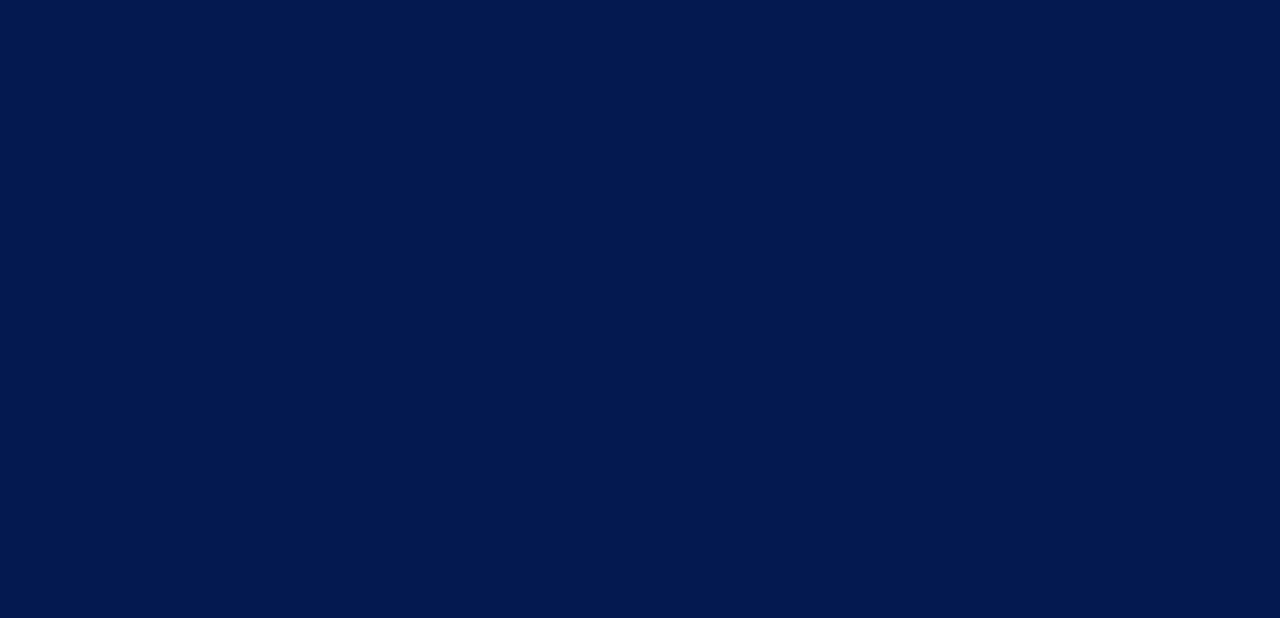
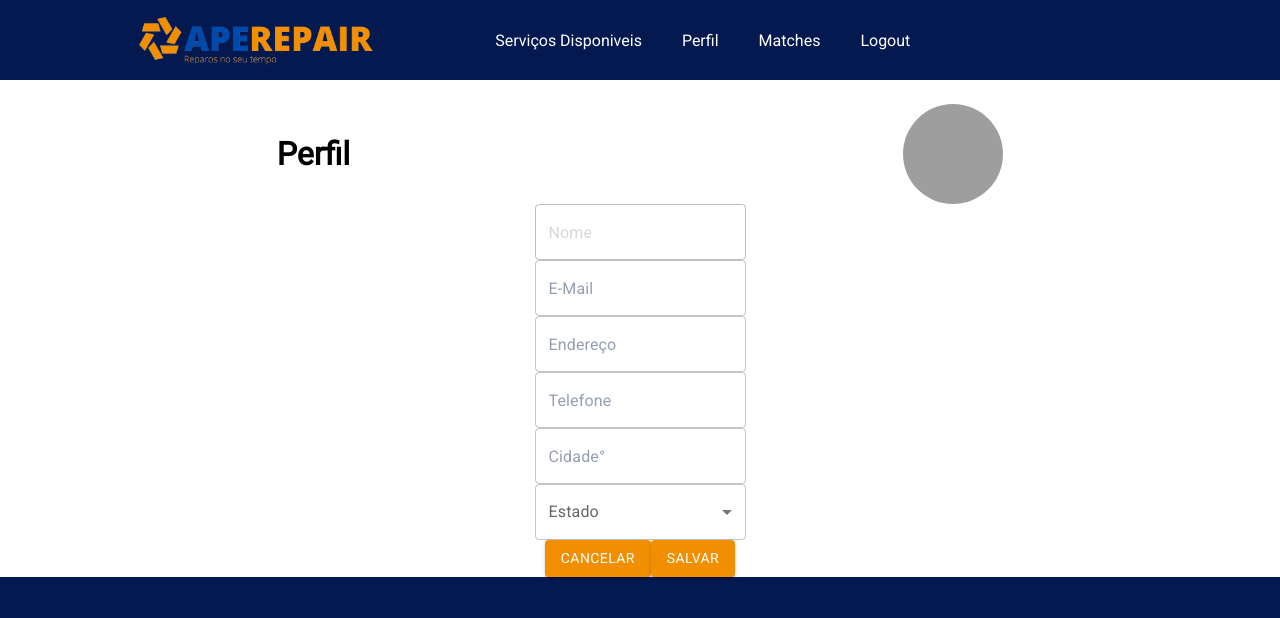
Before and after one commit to Ape-Repair/AR-FrontEnd, a React (Create React App) app: page /perfil-prestador in a window 1280 px wide. Before the commit this address had no page. Shown: the top 618 px of the page. Built offline with nearby package versions, Linux system fonts and the light colour scheme; grey boxes are pictures that could not be loaded.

Commit message:
Tela perfil inicial

```diff
--- a/src/components/navbarCliente/index.jsx
+++ b/src/components/navbarCliente/index.jsx
@@ -18,7 +18,7 @@ function NavBarCliente() {
                         <li onClick={() => navigate("/servico-cliente")}>
                             <p>Novo Serviço</p>
                         </li>
-                        <li>
+                        <li onClick={() => navigate("/perfil-cliente")}>
                             <p>Perfil</p>
                         </li>
                         <li onClick={() => navigate("/historico")}>
--- a/src/components/navbarPrestador/index.jsx
+++ b/src/components/navbarPrestador/index.jsx
@@ -18,7 +18,7 @@ function NavBarPrestador() {
                         <li onClick={() => navigate("/servico-disponivel")}>
                             <p>Serviços Disponiveis</p>
                         </li>
-                        <li>
+                        <li onClick={() => navigate("/perfil-prestador")}>
                             <p>Perfil</p>
                         </li>
                         <li onClick={() => navigate("/historico")}>
--- a/src/components/perfil/index.jsx
+++ b/src/components/perfil/index.jsx
@@ -2,17 +2,106 @@ import React from "react";
 import "./style.css"
 
 import TextField from "@mui/material/TextField";
+import MenuItem from "@mui/material/MenuItem";
+import Button from '@mui/material/Button';
 
 function Perfil() {
     return (
         <>
-            <div>
-                <h1>Perfil</h1>
-                <h1>Residência</h1>
-                <TextField
-                    sx={{ input: { "::placeholder": { color: "#051951" } } }}
+            <div className="separacao"></div>
+            <div className="perfil">
+                <div className="fotoPerfil">
+                    <h1>Perfil</h1>
+                    <img className="imgIconP" src="https://cea.vtexassets.com/arquivos/ids/39468553/Sacola-Ecobag-Bob-Esponja-e-Patrick-de-Lona-Verde-9992511-Verde_2.jpg?v=637578106438700000" alt="" />
+                </div>
+                <div className="perfilForm">
 
-                />
+
+                    <TextField
+                        sx={{ input: { "::placeholder": { color: "#051951" } } }}
+                        placeholder="Nome"
+                        // value={name}
+                        // onChange={(e) => [setName(e.target.value), setError("")]}
+                        disabled
+                    />
+                    <TextField
+                        sx={{ input: { "::placeholder": { color: "#051951" } } }}
+                        placeholder="E-Mail"
+                    // value={email}
+                    // onChange={(e) => [setEmail(e.target.value), setError("")]}
+                    />
+                    <TextField
+                        sx={{ input: { "::placeholder": { color: "#051951" } } }}
+                        placeholder="Endereço"
+                    // value={endereço}
+                    // onChange={(e) => [setEndereço(e.target.value), setError("")]}
+                    />
+                    <TextField
+                        sx={{ input: { "::placeholder": { color: "#051951" } } }}
+                        placeholder="Telefone"
+                    // value={telefone}
+                    // onChange={(e) => [setTelefone(e.target.value), setError("")]}
+                    />
+                    <div className=""></div>
+                    <TextField
+                        sx={{ input: { "::placeholder": { color: "#051951" } } }}
+                        placeholder="Cidade°"
+                        id="numero"
+                    // value={city}
+                    // onChange={(e) => [setCity(e.target.value), setError("")]}
+                    />
+                    <TextField
+                        sx={{
+                            input: {
+                                "::placeholder": {
+                                    color: "#051951",
+                                    display: "flex",
+                                    flexDirection: "column",
+                                },
+                            },
+                        }}
+                        fullWidth
+                        select
+                        // value={uf}
+                        // onChange={(e) => [setUf(e.target.value), setError("")]}
+                        label="Estado"
+                    >
+                        <MenuItem value="AC">Acre</MenuItem>
+                        <MenuItem value="AL">Alagoas</MenuItem>
+                        <MenuItem value="AP">Amapá</MenuItem>
+                        <MenuItem value="AM">Amazonas</MenuItem>
+                        <MenuItem value="BA">Bahia</MenuItem>
+                        <MenuItem value="CE">Ceará</MenuItem>
+                        <MenuItem value="DF">Distrito Federal</MenuItem>
+                        <MenuItem value="ES">Espírito Santo</MenuItem>
+                        <MenuItem value="GO">Goiás</MenuItem>
+                        <MenuItem value="MA">Maranhão</MenuItem>
+                        <MenuItem value="MT">Mato Grosso</MenuItem>
+                        <MenuItem value="MS">Mato Grosso do Sul</MenuItem>
+                        <MenuItem value="MG">Minas Gerais</MenuItem>
+                        <MenuItem value="PA">Pará</MenuItem>
+                        <MenuItem value="PB">Paraíba</MenuItem>
+                        <MenuItem value="PR">Paraná</MenuItem>
+                        <MenuItem value="PE">Pernambuco</MenuItem>
+                        <MenuItem value="PI">Piauí</MenuItem>
+                        <MenuItem value="RJ">Rio de Janeiro</MenuItem>
+                        <MenuItem value="RN">Rio Grande do Norte</MenuItem>
+                        <MenuItem value="RS">Rio Grande do Sul</MenuItem>
+                        <MenuItem value="RO">Rondônia</MenuItem>
+                        <MenuItem value="RR">Roraima</MenuItem>
+                        <MenuItem value="SC">Santa Catarina</MenuItem>
+                        <MenuItem value="SP">São Paulo</MenuItem>
+                        <MenuItem value="SE">Sergipe</MenuItem>
+                        <MenuItem value="TO">Tocantins</MenuItem>
+                        <MenuItem value="EX">Estrangeiro</MenuItem>
+                    </TextField>
+
+                    <div>
+                        <Button variant="contained" style={{ backgroundColor: "#f18f01" }}>Cancelar</Button>
+                        <Button variant="contained" style={{ backgroundColor: "#f18f01" }}>Salvar</Button>
+                    </div>
+                </div>
+
             </div>
         </>
     )
--- a/src/components/perfil/style.css
+++ b/src/components/perfil/style.css
@@ -0,0 +1,26 @@
+.perfil {
+    background-color: #fff;
+    width: 100%;
+    display: flex;
+    align-items: center;
+    flex-direction: column;
+}
+
+.perfilForm {
+    display: flex;
+    align-items: center;
+    flex-direction: column;
+}
+
+.fotoPerfil {
+    display: flex;
+    align-items: center;
+    width: 100%;
+    justify-content: space-around;
+}
+
+.imgIconP {
+    width: 100px;
+    height: 100px;
+    border-radius: 50%;
+}
--- a/src/pages/PerfilCliente.jsx
+++ b/src/pages/PerfilCliente.jsx
@@ -1,16 +1,16 @@
 import React from "react";
 
 import NavBarCliente from "../components/navbarCliente";
-import PedidoAtual from "../components/pedidoAtual"
+import Perfil from "../components/perfil";
 
-function PedidosEscolhidos() {
+function PerfilCliente() {
     return (
         <>
 
             <NavBarCliente/>
-            <PedidoAtual/>
+            <Perfil/>
         </>
     )
 }
 
-export default PedidosEscolhidos;
+export default PerfilCliente;
--- a/src/pages/PerfilProvedor.jsx
+++ b/src/pages/PerfilPrestador.jsx
@@ -1,16 +1,16 @@
 import React from "react";
 
 import NavBarPrestador from "../components/navbarPrestador";
-import PedidoAtual from "../components/pedidoAtual"
+import Perfil from "../components/perfil";
 
-function PedidosEscolhidos() {
+function PerfilPrestador() {
     return (
         <>
 
             <NavBarPrestador/>
-            <PedidoAtual/>
+            <Perfil/>
         </>
     )
 }
 
-export default PedidosEscolhidos;
+export default PerfilPrestador;
--- a/src/routes/Router.jsx
+++ b/src/routes/Router.jsx
@@ -10,6 +10,8 @@ import PedidosEscolhido from "../pages/PedidoEscolhido";
 import PropostaAceita from "../pages/PropostaAceita";
 import ServicosCliente from "../pages/ServicosCliente";
 import PedidoCliente from "../pages/PedidoCliente";
+import PerfilCliente from "../pages/PerfilCliente";
+import PerfilPrestador from "../pages/PerfilPrestador";
 
 
 function Router() {
@@ -28,11 +30,13 @@ function Router() {
                 {/* Cliente */}
                 <Route path="/servico-cliente" element={<ServicosCliente/>}></Route>
                 <Route path="/match-cliente" element={<MatchCliente/>}></Route>
+                <Route path="/perfil-cliente" element={<PerfilCliente/>}></Route>
                 {/* Prestador */}
                 <Route path="/servico-disponivel" element={<ServicosDisponiveis/>}></Route>
                 <Route path="/pedido-escolhido/:id/:userId" element={<PedidosEscolhido/>}></Route>
                 <Route path="/match-provedor" element={<MatchProvedor/>}></Route>
                 <Route path="/proposta-aceita" element={<PropostaAceita/>}></Route>
+                <Route path="/perfil-prestador" element={<PerfilPrestador/>}></Route>
 
                 <Route path="/pedido-cliente" element={<PedidoCliente/>}></Route>
             </Routes>
```
